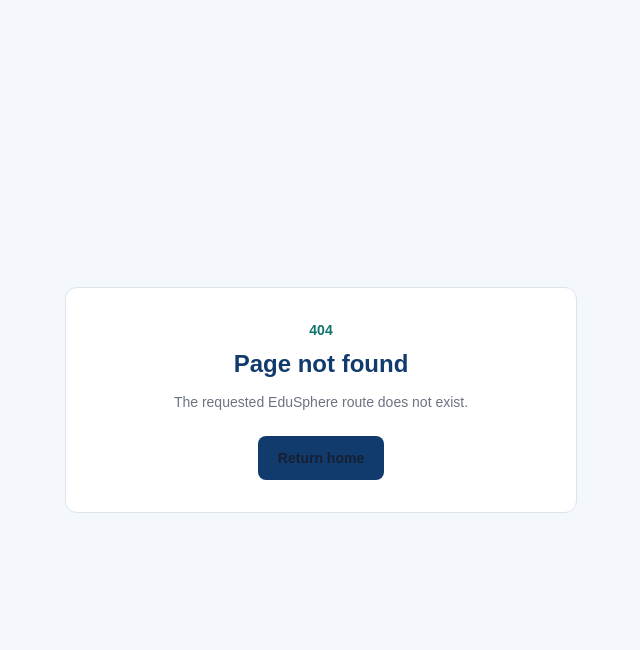
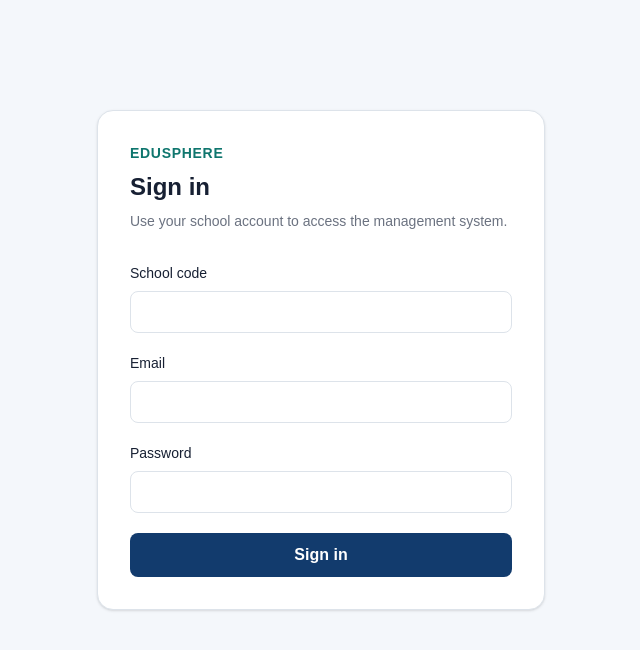
Before and after one commit to konneh-hub/EduSphere, a Next.js app: page /login in a window 1280 px wide. Before the commit this address had no page. Shown: the top 650 px of the page, without its empty margins (319-959 px from the left). Built offline with nearby package versions, Linux system fonts and the light colour scheme.

Commit message:
feat(auth): add sign-in page

```diff
--- /dev/null
+++ b/src/app/(auth)/login/page.tsx
@@ -0,0 +1,101 @@
+"use client";
+
+import { FormEvent, useState } from "react";
+import { useRouter } from "next/navigation";
+
+export default function LoginPage() {
+  const router = useRouter();
+  const [schoolCode, setSchoolCode] = useState("");
+  const [email, setEmail] = useState("");
+  const [password, setPassword] = useState("");
+  const [error, setError] = useState("");
+  const [loading, setLoading] = useState(false);
+
+  async function handleSubmit(event: FormEvent<HTMLFormElement>) {
+    event.preventDefault();
+    setError("");
+    setLoading(true);
+
+    try {
+      const response = await fetch("/api/auth/login", {
+        method: "POST",
+        headers: { "Content-Type": "application/json" },
+        body: JSON.stringify({ schoolCode, email, password }),
+      });
+
+      const data = await response.json();
+      if (!response.ok) {
+        setError(data.error ?? "Unable to sign in.");
+        return;
+      }
+
+      router.replace("/dashboard");
+      router.refresh();
+    } catch {
+      setError("Unable to connect to the server.");
+    } finally {
+      setLoading(false);
+    }
+  }
+
+  return (
+    <main className="min-h-screen bg-[var(--surface)] px-4 py-10">
+      <div className="mx-auto flex min-h-[80vh] max-w-md items-center">
+        <section className="w-full rounded-2xl border border-[var(--border)] bg-white p-8 shadow-sm">
+          <div className="mb-8">
+            <p className="mb-2 text-sm font-semibold uppercase tracking-wider text-[var(--secondary)]">EduSphere</p>
+            <h1 className="text-2xl font-bold text-[var(--foreground)]">Sign in</h1>
+            <p className="mt-2 text-sm text-[var(--muted)]">Use your school account to access the management system.</p>
+          </div>
+
+          <form onSubmit={handleSubmit} className="space-y-5">
+            <label className="block text-sm font-medium">
+              School code
+              <input
+                required
+                value={schoolCode}
+                onChange={(event) => setSchoolCode(event.target.value)}
+                className="mt-2 w-full rounded-lg border border-[var(--border)] px-3 py-2.5 outline-none focus:border-[var(--primary)]"
+                autoComplete="organization"
+              />
+            </label>
+
+            <label className="block text-sm font-medium">
+              Email
+              <input
+                required
+                type="email"
+                value={email}
+                onChange={(event) => setEmail(event.target.value)}
+                className="mt-2 w-full rounded-lg border border-[var(--border)] px-3 py-2.5 outline-none focus:border-[var(--primary)]"
+                autoComplete="email"
+              />
+            </label>
+
+            <label className="block text-sm font-medium">
+              Password
+              <input
+                required
+                type="password"
+                value={password}
+                onChange={(event) => setPassword(event.target.value)}
+                className="mt-2 w-full rounded-lg border border-[var(--border)] px-3 py-2.5 outline-none focus:border-[var(--primary)]"
+                autoComplete="current-password"
+              />
+            </label>
+
+            {error ? <p className="rounded-lg bg-red-50 px-3 py-2 text-sm text-red-700">{error}</p> : null}
+
+            <button
+              type="submit"
+              disabled={loading}
+              className="w-full rounded-lg bg-[var(--primary)] px-4 py-2.5 font-semibold text-white transition-opacity disabled:cursor-not-allowed disabled:opacity-60"
+            >
+              {loading ? "Signing in..." : "Sign in"}
+            </button>
+          </form>
+        </section>
+      </div>
+    </main>
+  );
+}
```
